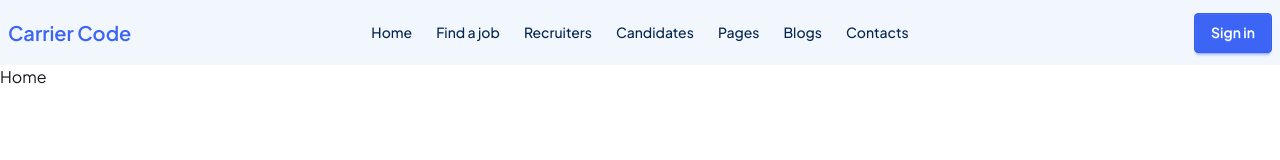
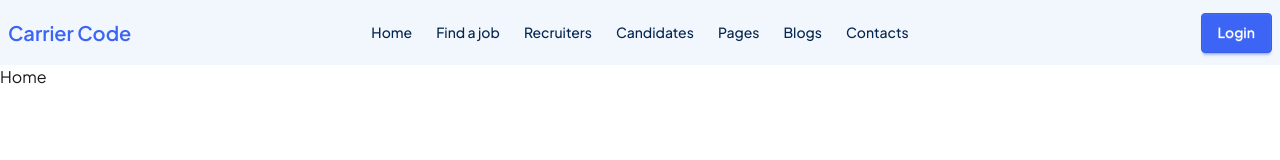
Before and after one commit to nmkhans/job-portal, a React (Vite) app: page / in a window 1280 px wide. Shown: the top 160 px of the page. Built offline with nearby package versions, Linux system fonts and the light colour scheme; no server answers.

Commit message:
auth observer added

```diff
--- a/src/components/Header/Header.jsx
+++ b/src/components/Header/Header.jsx
@@ -1,5 +1,7 @@
 import React from "react";
 import { Link } from "react-router";
+import { useAuthContext } from "../../context/AuthContext/AuthContext";
+import { toast } from "react-toastify";
 
 const NavLinks = () => {
   return (
@@ -30,6 +32,13 @@ const NavLinks = () => {
 };
 
 const Header = () => {
+  const { user, loading, logoutUser } = useAuthContext();
+
+  const handleLogout = () => {
+    logoutUser();
+    toast.success("Logout successful.");
+  };
+
   return (
     <header>
       <div className="navbar bg-accent">
@@ -60,9 +69,23 @@ const Header = () => {
             </ul>
           </div>
           <div className="navbar-end">
-            <a className="btn btn-primary hover:btn-secondary text-white">
-              Sign in
-            </a>
+            {loading ? (
+              <span className="loading loading-spinner loading-xl text-primary"></span>
+            ) : user ? (
+              <button
+                onClick={handleLogout}
+                className="btn btn-primary hover:btn-secondary text-white"
+              >
+                Logout
+              </button>
+            ) : (
+              <Link
+                to="/login"
+                className="btn btn-primary hover:btn-secondary text-white"
+              >
+                Login
+              </Link>
+            )}
           </div>
         </div>
       </div>
--- a/src/context/AuthContext/AuthProvider.jsx
+++ b/src/context/AuthContext/AuthProvider.jsx
@@ -1,13 +1,27 @@
-import { useState } from "react";
+import { useState, useEffect } from "react";
 import { AuthContext } from "./AuthContext";
 import { auth } from "../../../firebase.config";
 import {
   createUserWithEmailAndPassword,
+  onAuthStateChanged,
   signInWithEmailAndPassword,
+  signOut,
 } from "firebase/auth";
 
 const AuthProvider = ({ children }) => {
+  const [user, setUser] = useState(null);
   const [loading, setLoading] = useState(false);
+
+  useEffect(() => {
+    setLoading(true);
+
+    const unSubscribe = onAuthStateChanged(auth, (currentUser) => {
+      setUser(currentUser);
+      setLoading(false);
+    });
+
+    return () => unSubscribe();
+  }, []);
 
   const createUser = (email, password) => {
     setLoading(true);
@@ -19,7 +33,18 @@ const AuthProvider = ({ children }) => {
     return signInWithEmailAndPassword(auth, email, password);
   };
 
-  const contextValue = { loading, setLoading, createUser, loginUser };
+  const logoutUser = () => {
+    return signOut(auth);
+  };
+
+  const contextValue = {
+    user,
+    loading,
+    setLoading,
+    createUser,
+    loginUser,
+    logoutUser,
+  };
 
   return (
     <AuthContext.Provider value={contextValue}>
```
